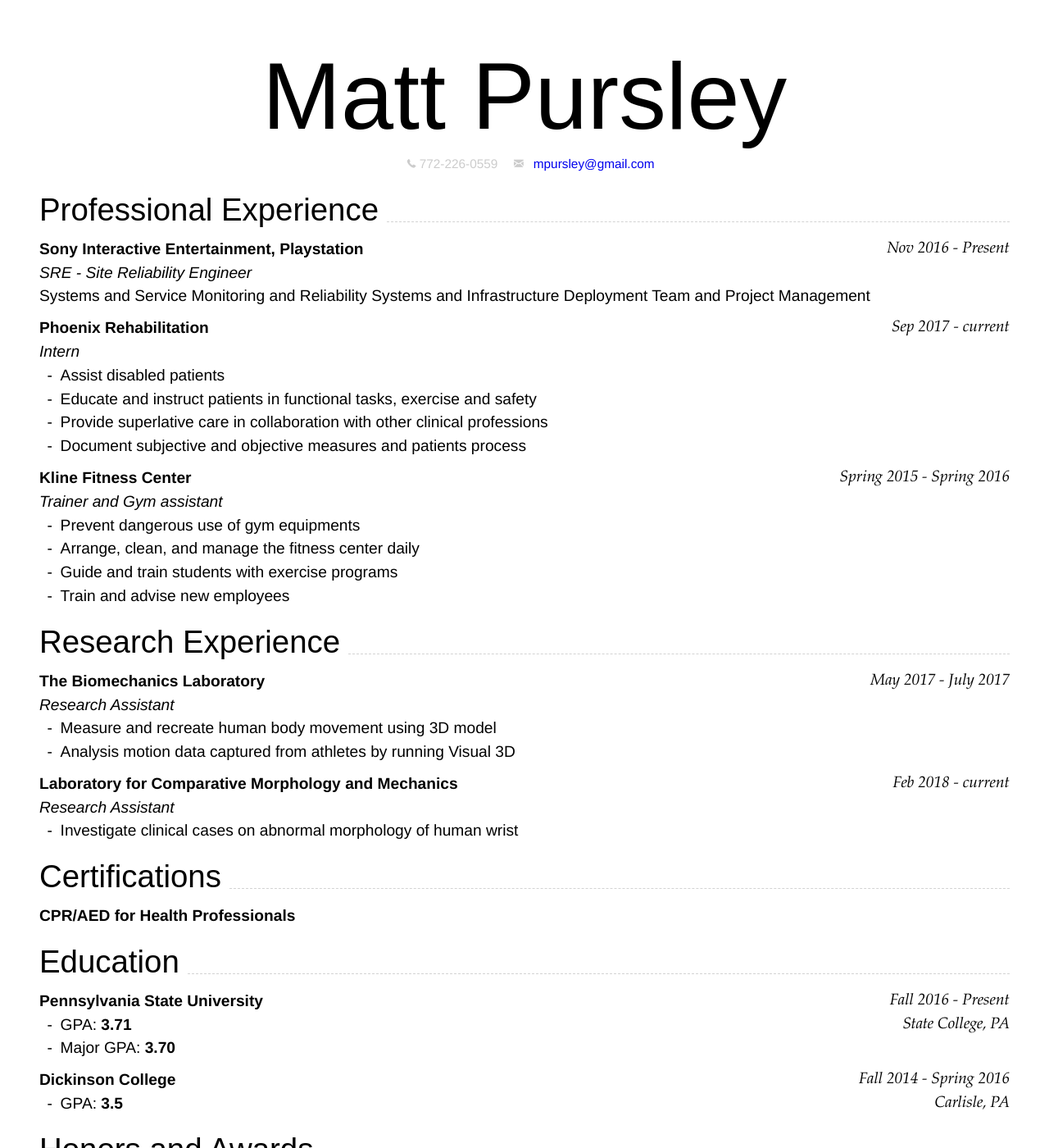
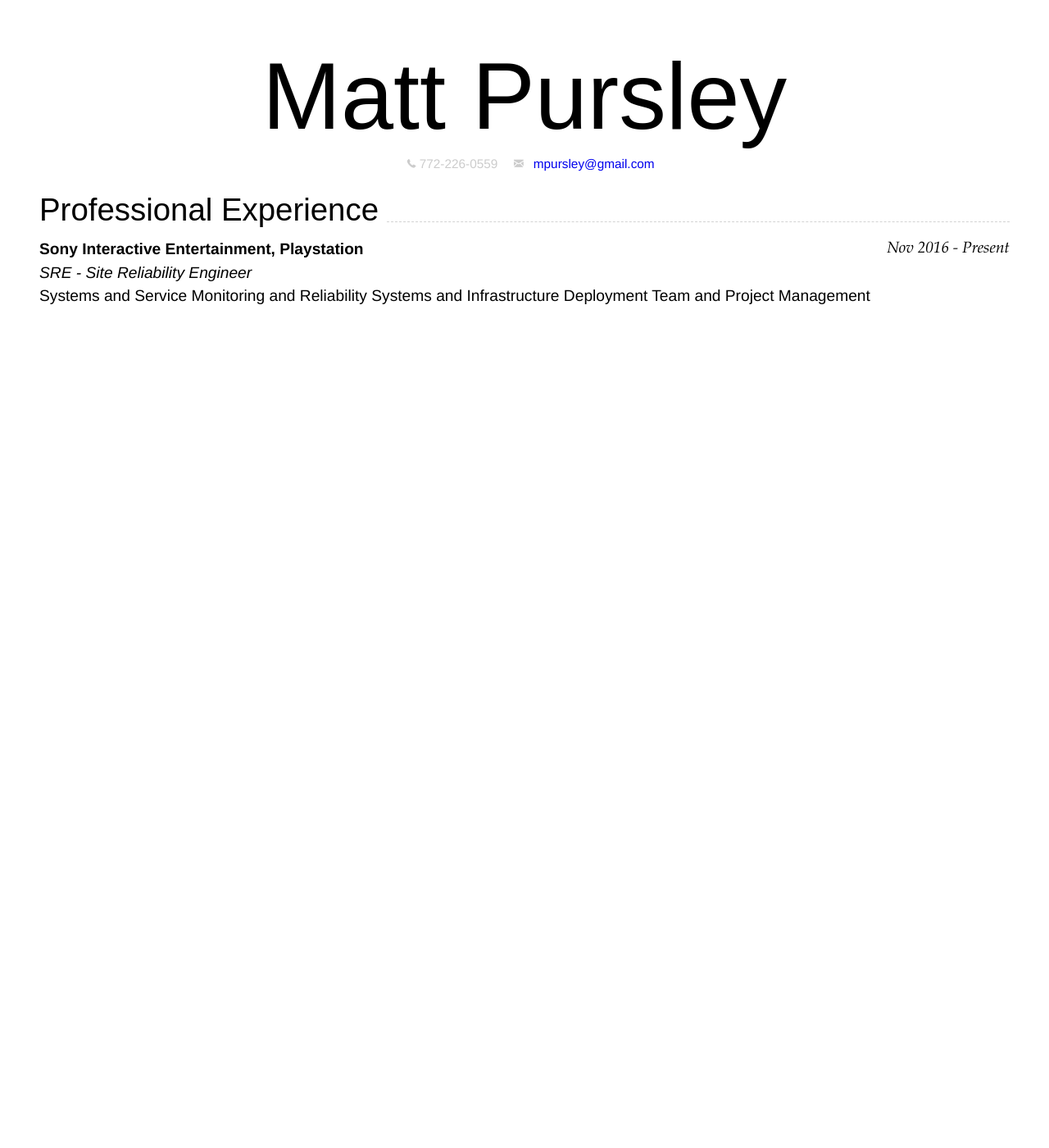
Before and after one commit to mpursley/mpursley.github.io, a Jekyll site: the page built from index_resume_short.md, in a window 1280 px wide and 1400 px high. Shown: the whole window at 82% size. Built offline with Jekyll 4.4.1, drawn with Linux system fonts in a browser that asks for light colours; some of the changed text lies outside the part shown.

Commit message:
Update index_resume_short.md

````diff
--- a/index_resume_short.md
+++ b/index_resume_short.md
@@ -19,65 +19,3 @@ _SRE - Site Reliability Engineer_
 Systems and Service Monitoring and Reliability
 Systems and Infrastructure Deployment
 Team and Project Management
-
-
-### __Phoenix Rehabilitation__ `Sep 2017 - current`
-_Intern_
-- Assist disabled patients
-- Educate and instruct patients in functional tasks, exercise and safety
-- Provide superlative care in collaboration with other clinical professions
-- Document subjective and objective measures and patients process
-
-### __Kline Fitness Center__ `Spring 2015 - Spring 2016`
-_Trainer and Gym assistant_
-- Prevent dangerous use of gym equipments
-- Arrange, clean, and manage the fitness center daily
-- Guide and train students with exercise programs
-- Train and advise new employees
-
-## Research Experience
-
-### __The Biomechanics Laboratory__ `May 2017 - July 2017`
-_Research Assistant_
-- Measure and recreate human body movement using 3D model
-- Analysis motion data captured from athletes by running Visual 3D
-
-### __Laboratory for Comparative Morphology and Mechanics__ `Feb 2018 - current`
-_Research Assistant_
-- Investigate clinical cases on abnormal morphology of human wrist
-
-## Certifications
-__CPR/AED for Health Professionals__
-
-
-## Education
-
-### __Pennsylvania State University__ `Fall 2016 - Present `
-```
-State College, PA
-```
-- GPA: __3.71__
-- Major GPA: __3.70__
-
-### __Dickinson College__ `Fall 2014 - Spring 2016`
-```
-Carlisle, PA
-```
-- GPA: __3.5__
-
-## Honors and Awards
-
-- Dean’s list `All Semesters`
-- Penn State Health and Human Development Honor Society `Spring 2017 - current`
-
-
-## Skills
-
-- Microsoft Office / Apple iWork
-- Java programming
-- Visual 3D
-
-
-## References
-
-- Personal and professional references available upon request.
````
